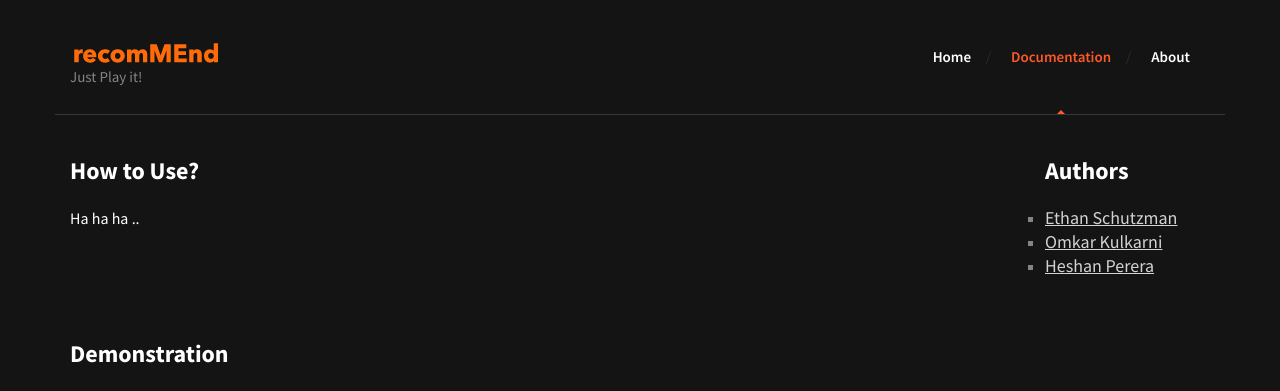
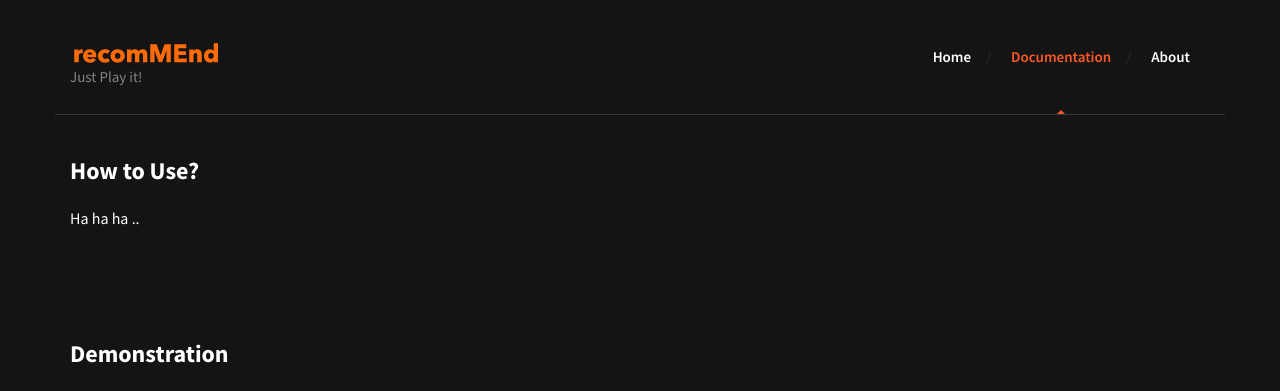
Before and after one commit to heshananupama/recMe, a plain HTML site: page documentation.html in a window 1280 px wide. Shown: the top 391 px of the page. Drawn offline with Linux system fonts and the light colour scheme.

Commit message:
changes 04/23/19

```diff
--- a/documentation.html
+++ b/documentation.html
@@ -70,17 +70,7 @@
 								</div>
 							</div>
 							<div class="col-md-2 col-md-push-1">
-								<aside class="sidebar">
-									<div class="widget">
-										<h2 style="color: white">Authors</h2>
-										<ul style="list-style-type:square;">
-											<li><a style="color: lightgray; font-size: large;" href="#">Ethan Schutzman</a></li>
-											<li><a style="color: lightgray; font-size: large;" href="#">Omkar Kulkarni</a></li>
-											<li><a style="color: lightgray; font-size: large;" href="#">Heshan Perera</a></li>
-										</ul>
 
-									</div>
-								</aside>
 							</div>
 						</div>
 					</div>				</div> <!-- .testimonial-section -->
```
